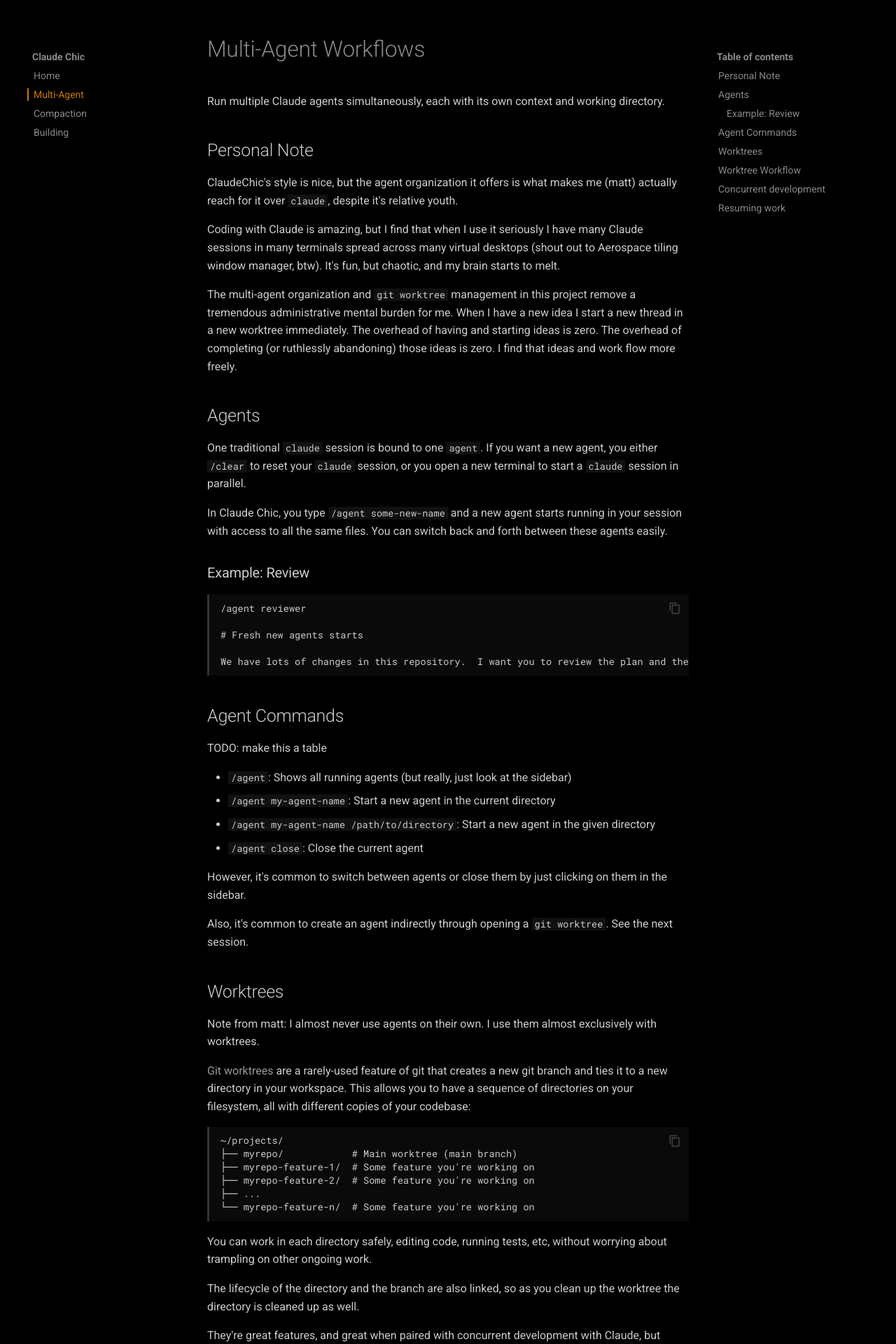
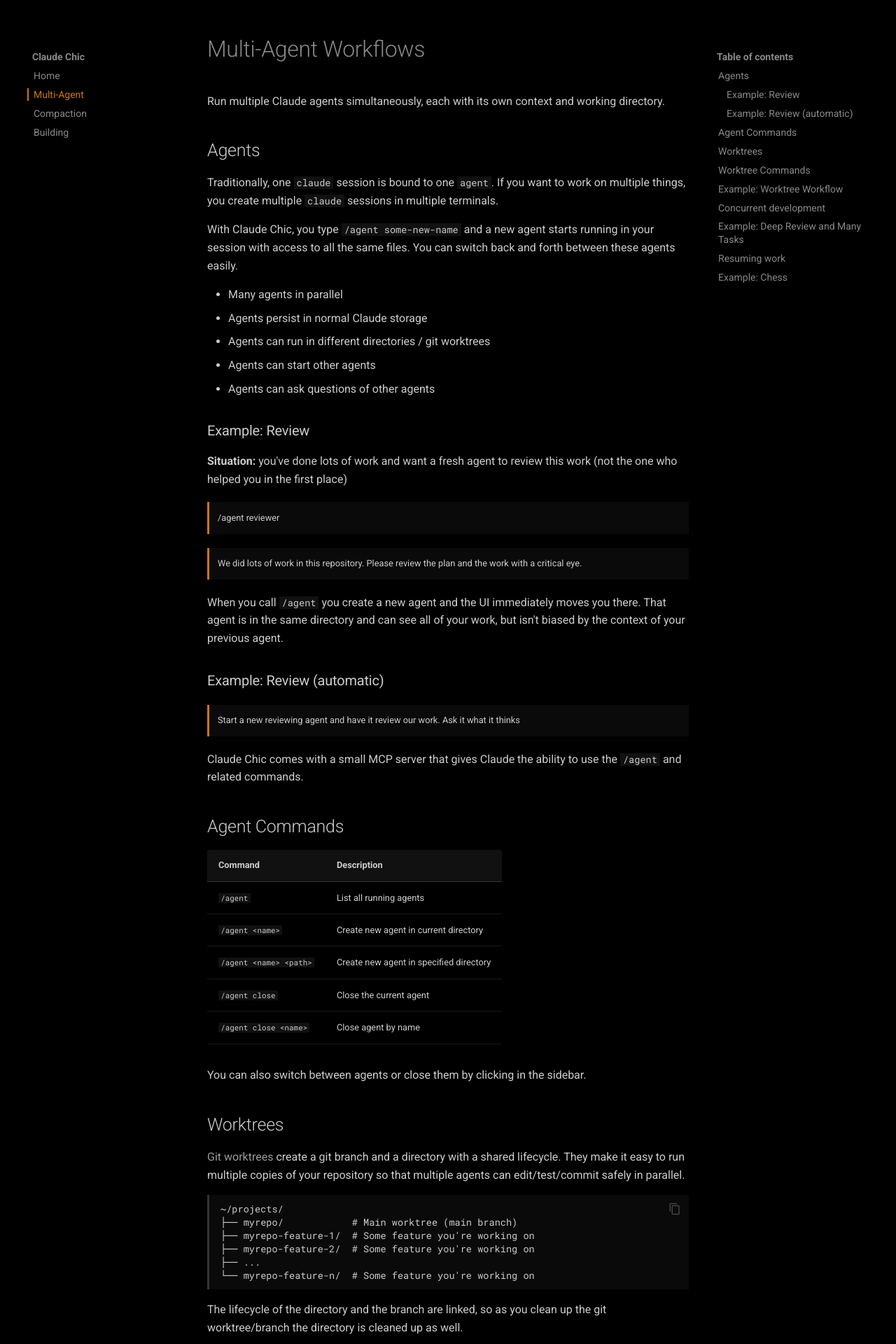
Before and after one commit to RunningStone/claudechic, an MkDocs documentation site: the page built from docs/agents.md, in a window 1280 px wide. Shown: the top 1920 px of the page at 70% size. Built offline with MkDocs 1.6.1 and Material for MkDocs 9.7.7, drawn with Linux system fonts in a browser that asks for light colours; some of the changed text lies outside the part shown.

Commit message:
Improve documentation: agents, examples, styling
- Rewrite agents.md with clearer examples and command tables
- Add user/claude admonition styling for examples
- Minor index and architecture updates

Co-Authored-By: Claude Opus 4.5 <noreply@anthropic.com>

````diff
--- a/docs/agents.md
+++ b/docs/agents.md
@@ -2,49 +2,56 @@
 
 Run multiple Claude agents simultaneously, each with its own context and working directory.
 
-## Personal Note
-
-ClaudeChic's style is nice, but the agent organization it offers is what makes me (matt) actually reach for it over `claude`, despite it's relative youth.
-
-Coding with Claude is amazing, but I find that when I use it seriously I have many Claude sessions in many terminals spread across many virtual desktops (shout out to Aerospace tiling window manager, btw). It's fun, but chaotic, and my brain starts to melt.
-
-The multi-agent organization and `git worktree` management in this project remove a tremendous administrative mental burden for me.  When I have a new idea I start a new thread in a new worktree immediately.  The overhead of having and starting ideas is zero.  The overhead of completing (or ruthlessly abandoning) those ideas is zero.  I find that ideas and work flow more freely.
-
 ## Agents
 
-One traditional `claude` session is bound to one `agent`.  If you want a new agent, you either `/clear` to reset your `claude` session, or you open a new terminal to start a `claude` session in parallel.
+Traditionally, one `claude` session is bound to one `agent`.  If you want to work on multiple things, you create multiple `claude` sessions in multiple terminals.
 
-In Claude Chic, you type `/agent some-new-name` and a new agent starts running in your session with access to all the same files.  You can switch back and forth between these agents easily.
+With Claude Chic, you type `/agent some-new-name` and a new agent starts running in your session with access to all the same files.  You can switch back and forth between these agents easily.
+
+-  Many agents in parallel
+-  Agents persist in normal Claude storage
+-  Agents can run in different directories / git worktrees
+-  Agents can start other agents
+-  Agents can ask questions of other agents
 
 ### Example: Review
 
-```
-/agent reviewer
+**Situation:** you've done lots of work and want a fresh agent to review this
+work (not the one who helped you in the first place)
 
-# Fresh new agents starts
+!!! user ""
+    /agent reviewer
 
-We have lots of changes in this repository.  I want you to review the plan and then the code in depth.  Tell me what you think.
-```
+!!! user ""
+    We did lots of work in this repository.  Please review the plan and the work with a critical eye.
+
+When you call `/agent` you create a new agent and the UI immediately moves you
+there.  That agent is in the same directory and can see all of your work, but
+isn't biased by the context of your previous agent.
+
+### Example: Review (automatic)
+
+!!! user ""
+    Start a new reviewing agent and have it review our work.  Ask it what it thinks
+
+Claude Chic comes with a small MCP server that gives Claude the ability to use
+the `/agent` and related commands.
 
 ## Agent Commands
 
-TODO: make this a table
+| Command | Description |
+|---------|-------------|
+| `/agent` | List all running agents |
+| `/agent <name>` | Create new agent in current directory |
+| `/agent <name> <path>` | Create new agent in specified directory |
+| `/agent close` | Close the current agent |
+| `/agent close <name>` | Close agent by name |
 
--  `/agent`: Shows all running agents (but really, just look at the sidebar)
--  `/agent my-agent-name`: Start a new agent in the current directory
--  `/agent my-agent-name /path/to/directory`: Start a new agent in the given directory
--  `/agent close`: Close the current agent
-
-However, it's common to switch between agents or close them by just clicking on them in the sidebar.
-
-Also, it's common to create an agent indirectly through opening a `git worktree`.  See the next session.
+You can also switch between agents or close them by clicking in the sidebar.
 
 ## Worktrees
 
-Note from matt: I almost never use agents on their own.  I use them almost
-exclusively with worktrees.
-
-[Git worktrees](https://git-scm.com/docs/git-worktree) are a rarely-used feature of git that creates a new git branch and ties it to a new directory in your workspace.  This allows you to have a sequence of directories on your filesystem, all with different copies of your codebase:
+[Git worktrees](https://git-scm.com/docs/git-worktree) create a git branch and a directory with a shared lifecycle.  They make it easy to run multiple copies of your repository so that multiple agents can edit/test/commit safely in parallel.
 
 ```
 ~/projects/
@@ -55,41 +62,115 @@ exclusively with worktrees.
 └── myrepo-feature-n/  # Some feature you're working on
 ```
 
-You can work in each directory safely, editing code, running tests, etc, without worrying about trampling on other ongoing work.
+The lifecycle of the directory and the branch are linked, so as you clean up the git worktree/branch the directory is cleaned up as well.
 
-The lifecycle of the directory and the branch are also linked, so as you clean up the worktree the directory is cleaned up as well.
+Worktrees are great, but they're rarely-used enough that few people are familiar with how they work (or at least that was true of the library authors).  And so, we automated them into Claude Chic.
 
-They're great features, and great when paired with concurrent development with Claude, but they're rarely-used enough that few people are familiar with how they work (or at least that was true of the library authors).  And so, we automated them into Claude Chic.
+## Worktree Commands
 
-## Worktree Workflow
+| Command | Description |
+|---------|-------------|
+| `/worktree` | Show worktree picker modal |
+| `/worktree <name>` | Create or switch to worktree |
+| `/worktree finish` | Rebase, merge, and cleanup current worktree |
+| `/worktree cleanup` | Remove stale worktrees |
+| `/worktree cleanup <name>` | Remove specific worktree |
 
-Claude Chic worktree commands automate the process of setting up a worktree, putting an agent in it, doing work, and then automating the merge/rebase/close process back with main.  The process is as follows:
+## Example: Worktree Workflow
 
-```
-# Make a new branch+directory, create a new agent in that directory, move there
-/worktree my-feature
+**Situation:** You have an idea for a quick fix but you don't want to stop your
+current work.  You branch off you repository into a new worktree and start
+development in parallel with a new agent.
 
-# Do work with claude
-...
+!!! user ""
+    /worktree my-new-feature
 
-# Ask Claude to commit your code
-Commit
+!!! claude ""
+    Created worktree 'my-new-feature' at ../myproject-my-new-feature with new agent
 
-# Rebase on upstream and clean up any conflicts, then merge with upstream, then clean up the worktree
-/worktree finish
-```
+*...do work with Claude...*
 
-Claude Chic sets up worktrees for you and runs new agents in them.  When you're done, we ask Claude to safely handle the rebase/merge process so you have nice linear history, despite all of the concurrent development you've been doing.
+!!! user ""
+    Commit
+
+!!! user ""
+    /worktree finish
+
+Claude Chic sets up worktrees for you and runs new agents in them.  When you're done, the `/worktree finish` command safely handles the rebase/merge process so you have nice linear history, despite all of the concurrent development you're doing.
 
 ## Concurrent development
 
 Used together, agents and worktrees make it trivial to have many ongoing threads of work, all neatly managed for you.  You can start a new thread any time and then leave it for days.  You can bounce between agents as they're busy or idle as you like.
 
+## Example: Deep Review and Many Tasks
+
+**Situation:** You ask Claude to do a deep review on your project and it
+generates a lot of work.  You spawn all of that work in separate worktrees.
+
+!!! user ""
+    Do an in-depth review of this project, paying particular attention to
+    organization and cleanliness.  Think hard and propose improvements
+
+!!! claude ""
+    This project is great, but has many issues.  Here are some:
+
+    1.  ...
+    2.  ...
+    3.  ...
+    4.  ...
+
+!!! user ""
+    Thank you, start worktrees for tasks 1, 2, and 4.
+
+Then several new streams of work are created and you can engage with them
+individually as they progress.  As they finish, run `/worktree finish` and
+they'll be incorporated into the originating branch.
+
 ## Resuming work
 
-When you restart Claude Chic, your worktrees will be listed in the agent list.  If you click on them we'll resume the last session in that worktree for you.  All of your state is, as always, stored in Claude state in `~/.claude/projects/`.
+When you restart Claude Chic, your worktrees will be listed in the agent list on the right sidebar.  When you click on them we'll resume the largest session in that worktree for you.  All of your state is, as always, stored in Claude state in `~/.claude/projects/`, just like any other Claude session.
 
 In practice this means you can start work freely without worrying about
-finishing it soon.  It is free to keep agents and worktrees around.
+finishing it soon (or ever).  It is free to keep agents and worktrees around.
 You can close your session and open it up again next week and all your agents
 will be ready for you.
+
+## Example: Chess
+
+*Just for fun, you can ask Claude to play Chess against itself.  This doesn't
+use worktrees, but does use multiple agents:*
+
+!!! user ""
+    Create two agents, white and black, and give them prompts such that they play chess against each other, using the ask agent command.  Have them describe their thought process as they play.
+
+!!! claude ""
+    Spawning agent: white
+
+    > "You are playing chess as White. You will receive moves from Black in standard al..."
+
+    Spawning agent: black
+
+    > "You are playing chess as Black. You will receive moves from White in standard al..."
+
+    ...
+
+    White played: Bb5 (Ruy Lopez). Your move.
+
+    **Move:** Nf6
+
+    **Thinking:** Playing the Berlin Defense, attacking e4 immediately and leading to solid but dynamic positions. This is an aggressive choice that puts pressure on White's center right away rather than the passive ...a6.
+
+    **Board:**
+    ```
+      a b c d e f g h
+    8 ♜ · ♝ ♛ ♚ ♝ · ♜
+    7 ♟ ♟ ♟ ♟ · ♟ ♟ ♟
+    6 · · ♞ · · ♞ · ·
+    5 · ♗ · · ♟ · · ·
+    4 · · · · ♙ · · ·
+    3 · · · · · ♘ · ·
+    2 ♙ ♙ ♙ ♙ · ♙ ♙ ♙
+    1 ♖ ♘ ♗ ♕ ♔ · · ♖
+    ```
+
+    Your move!
--- a/docs/stylesheets/extra.css
+++ b/docs/stylesheets/extra.css
@@ -175,6 +175,34 @@
   padding-left: 1em;
 }
 
+/* User messages - orange accent (matching app's user message style) */
+.md-typeset .admonition.user,
+.md-typeset details.user {
+  border-left-color: #cc7700;
+  background-color: #0a0a0a;
+}
+
+.md-typeset .admonition.user > .admonition-title,
+.md-typeset details.user > summary {
+  color: #cc7700;
+  font-weight: 500;
+  padding-left: 0;
+}
+
+/* Claude messages - blue-gray accent (matching app's assistant message style) */
+.md-typeset .admonition.claude,
+.md-typeset details.claude {
+  border-left-color: #557799;
+  background-color: #0a0a0a;
+}
+
+.md-typeset .admonition.claude > .admonition-title,
+.md-typeset details.claude > summary {
+  color: #88aacc;
+  font-weight: 500;
+  padding-left: 0;
+}
+
 /* Hide the chevron/marker on details */
 .md-typeset details summary::after {
   display: none;
````
Also changed, not shown: docs/architecture.md (+3 -3 lines), docs/index.md (+8 -4 lines).
